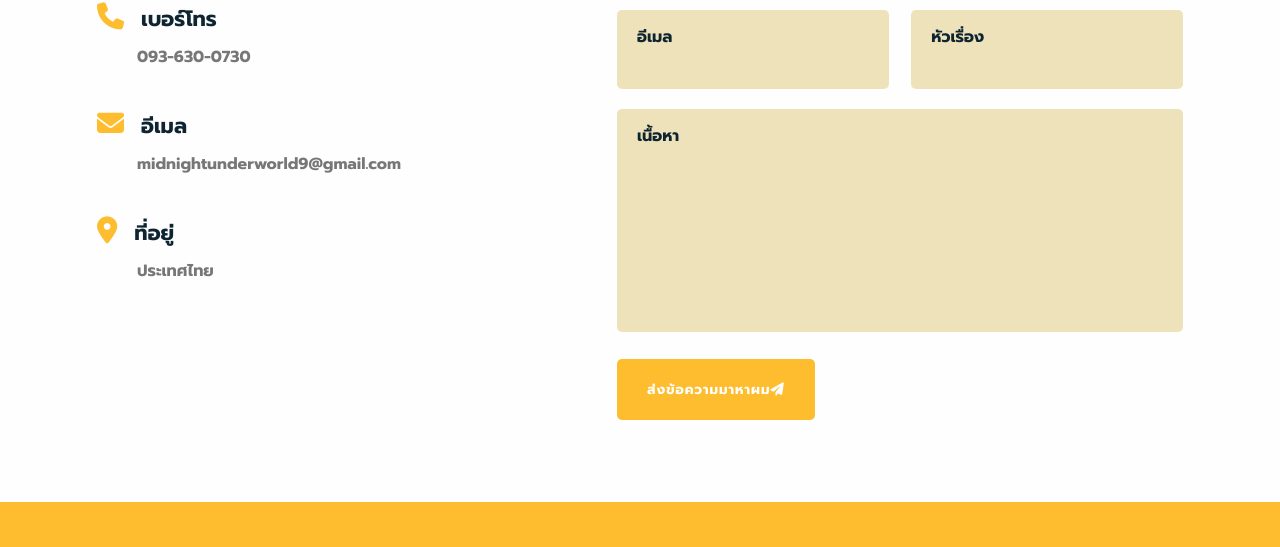
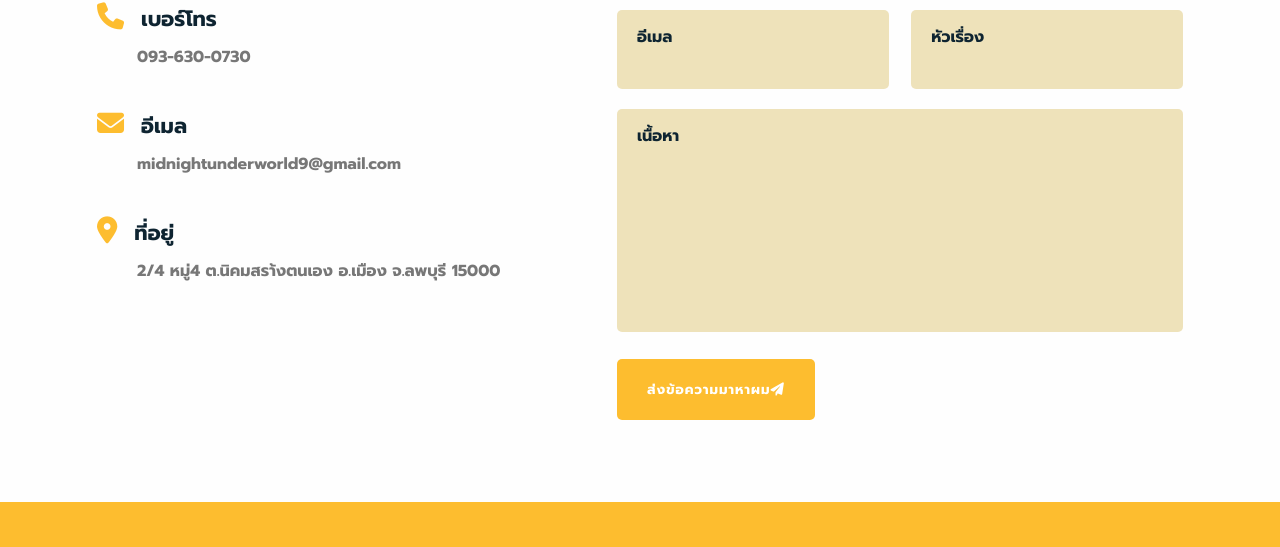
Before and after one commit to MidnightCityTime/portfoliomidnight, a plain HTML site: page index.html in a window 1280 px wide. Shown: the part 6151-6698 px from the top of the page. Drawn offline with nearby package versions, Linux system fonts and the light colour scheme.

Commit message:
Update index.html

```diff
--- a/index.html
+++ b/index.html
@@ -525,7 +525,7 @@
               </li>
               <li>
                 <h3 class="item-title"><i class="fas fa-map-marker-alt"></i> ที่อยู่</h3>
-                <span>ประเทศไทย</span>
+                <span>2/4 หมู่4 ต.นิคมสรา้งตนเอง อ.เมือง จ.ลพบุรี 15000</span>
               </li>
             </ul>
           </div>
```
